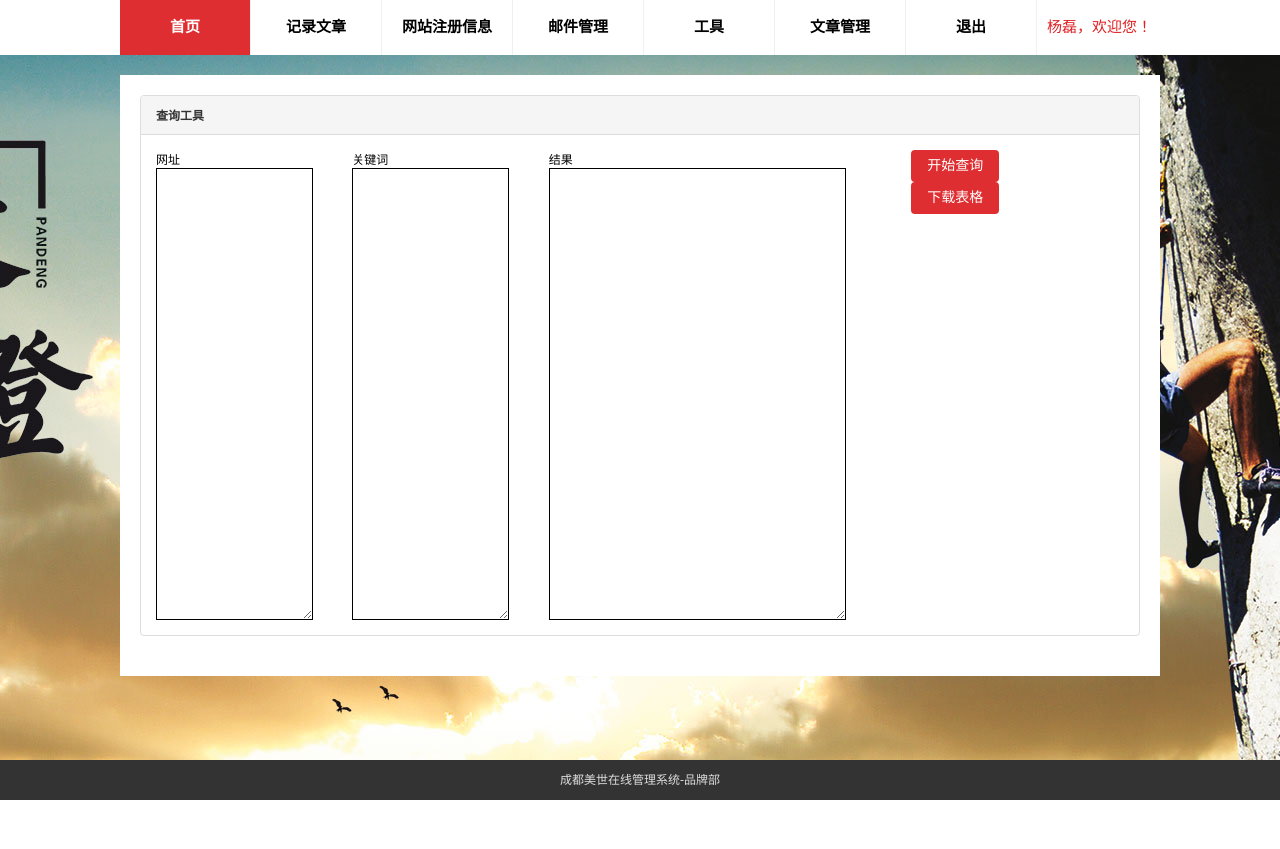
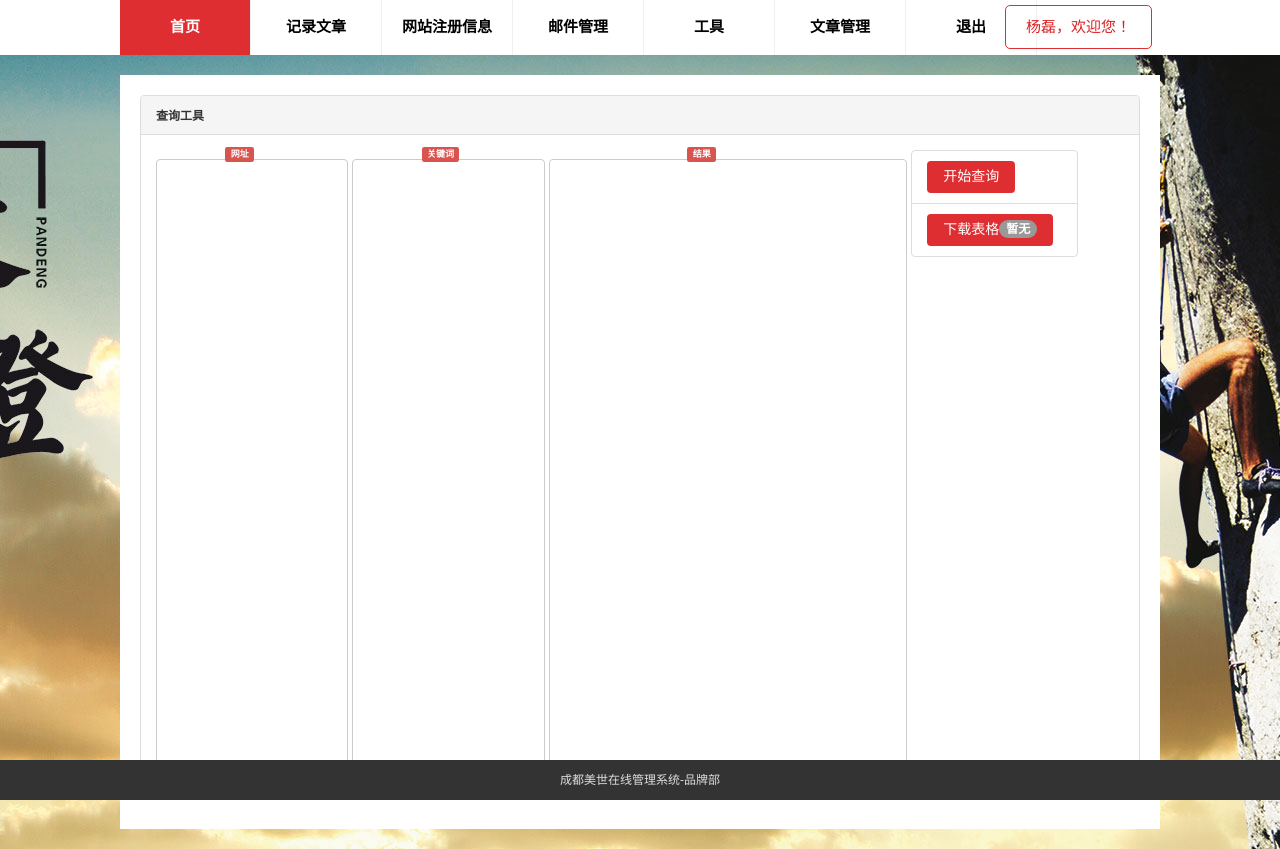
Before and after one commit to rui7157/Operational-Management, a Flask app: page /tool/query in a window 1280 px wide. Before the commit the page ends 800 px from the top, so only its background shows below. Run offline with Flask 2, Linux system fonts and the light colour scheme; a user stored in the database is signed in; some libraries are stand-ins or nearby versions.

Commit message:
美化UI

```diff
--- a/cdms/static/style/style.css
+++ b/cdms/static/style/style.css
@@ -109,6 +109,12 @@ a:hover{
 
 .fr {
     float: right;
+    border: 1px solid #dd2e31;
+    border-radius: 5px;
+    padding: 6px 20px;
+    margin-top: 5px;
+    line-height: 30px;
+    color: #dd2e31;
 }
 
 .a-exa{
--- a/cdms/templates/base.html
+++ b/cdms/templates/base.html
@@ -43,7 +43,7 @@
                 {{ session.get('username') }}，欢迎您！
             </p>
         {%- else -%}
-            <p class="fr">未登录</p>
+            <p class="fr"><a href="{{ url_for('menu.login') }}">登录</a></p>
         {% endif -%}
         </div>
     </div>
--- a/cdms/templates/tool/query.html
+++ b/cdms/templates/tool/query.html
@@ -16,10 +16,20 @@
             </div>
         <div class="panel-body">
             <div class="row">
-            <div class="col-sm-2"><apan>网址</apan><br/><textarea id="url" cols="20" rows="30" style="Border:1px solid #000"></textarea></div>
-            <div class="col-sm-2"><span>关键词</span><br/><textarea id="key" cols="20" rows="30" style="Border:1px solid #000"></textarea></div>
-            <div class="col-sm-4"><span>结果</span><br/><textarea id="result" cols="40" rows="30" style="Border:1px solid #000"></textarea></div>
-            <div class="col-sm-2"><button id="query-btn" class="btn">开始查询</button><br/><a href="{{ url_for("tool.download_excel") }}" class="btn" >下载表格</a></div>
+            <div class="col-sm-2"><apan class="label label-danger col-sm-offset-5">网址</apan><br/><textarea class="form-control" id="url" cols="20" rows="30" ></textarea></div>
+            <div class="col-sm-2"><span class="label label-danger col-sm-offset-5">关键词</span><br/><textarea class="form-control" id="key" cols="20" rows="30"></textarea></div>
+            <div class="col-sm-4"><span class="label label-danger col-sm-offset-5">结果</span><br/><textarea class="form-control" id="result" cols="40" rows="30"></textarea></div>
+
+                  <div class="col-sm-2">          <ul class="list-group">
+                 <li class="list-group-item"><button id="query-btn" class="btn">开始查询</button><br/></li>
+
+                      <li class="list-group-item"> <a {#  href="{{ url_for("tool.download_excel") }}"#} class="btn" >下载表格<span class="badge">暂无</span></a></li>
+                      </ul>
+                  </div>
+               </div>
+            </div>
+
+
         </div>
    </div>
 </div>
```
